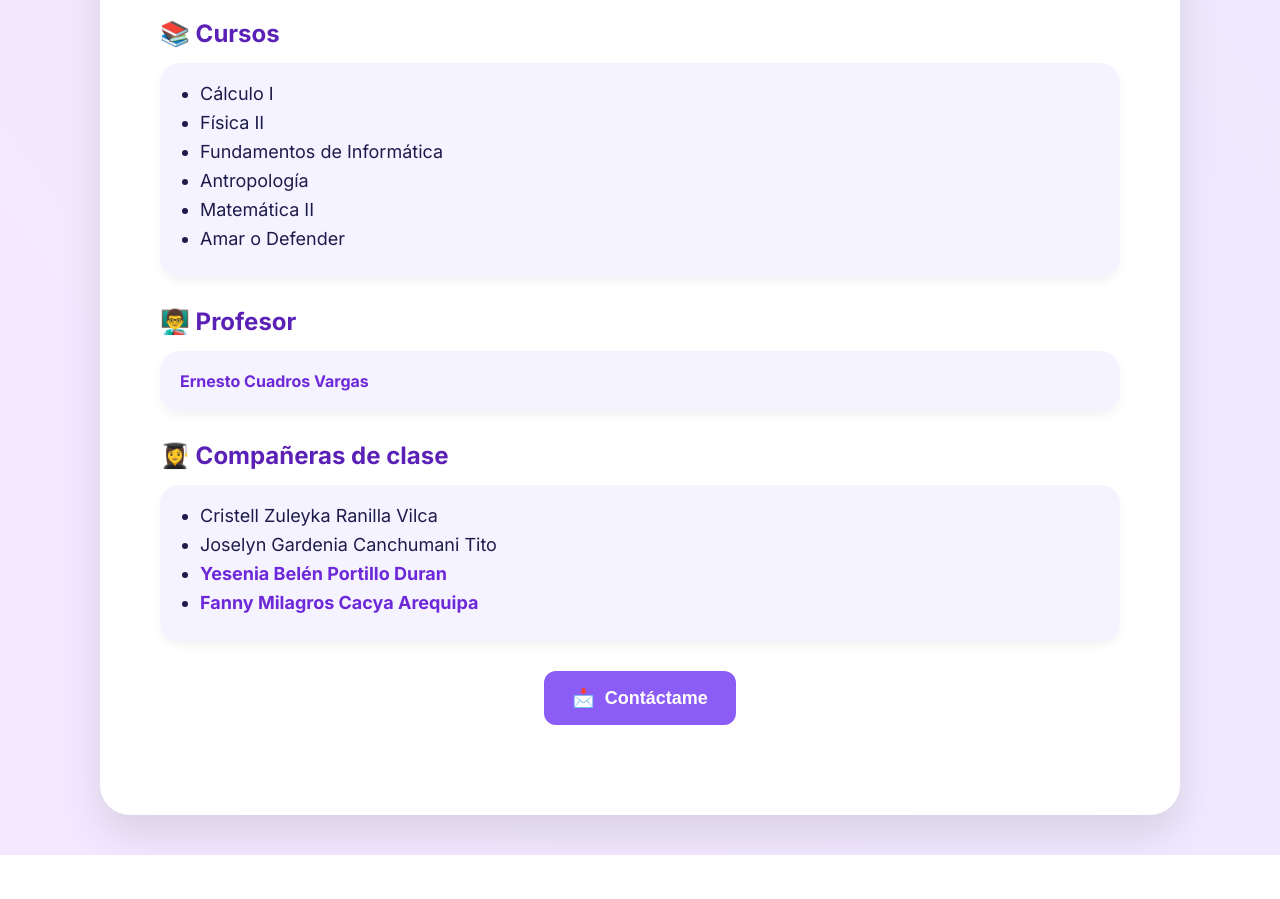
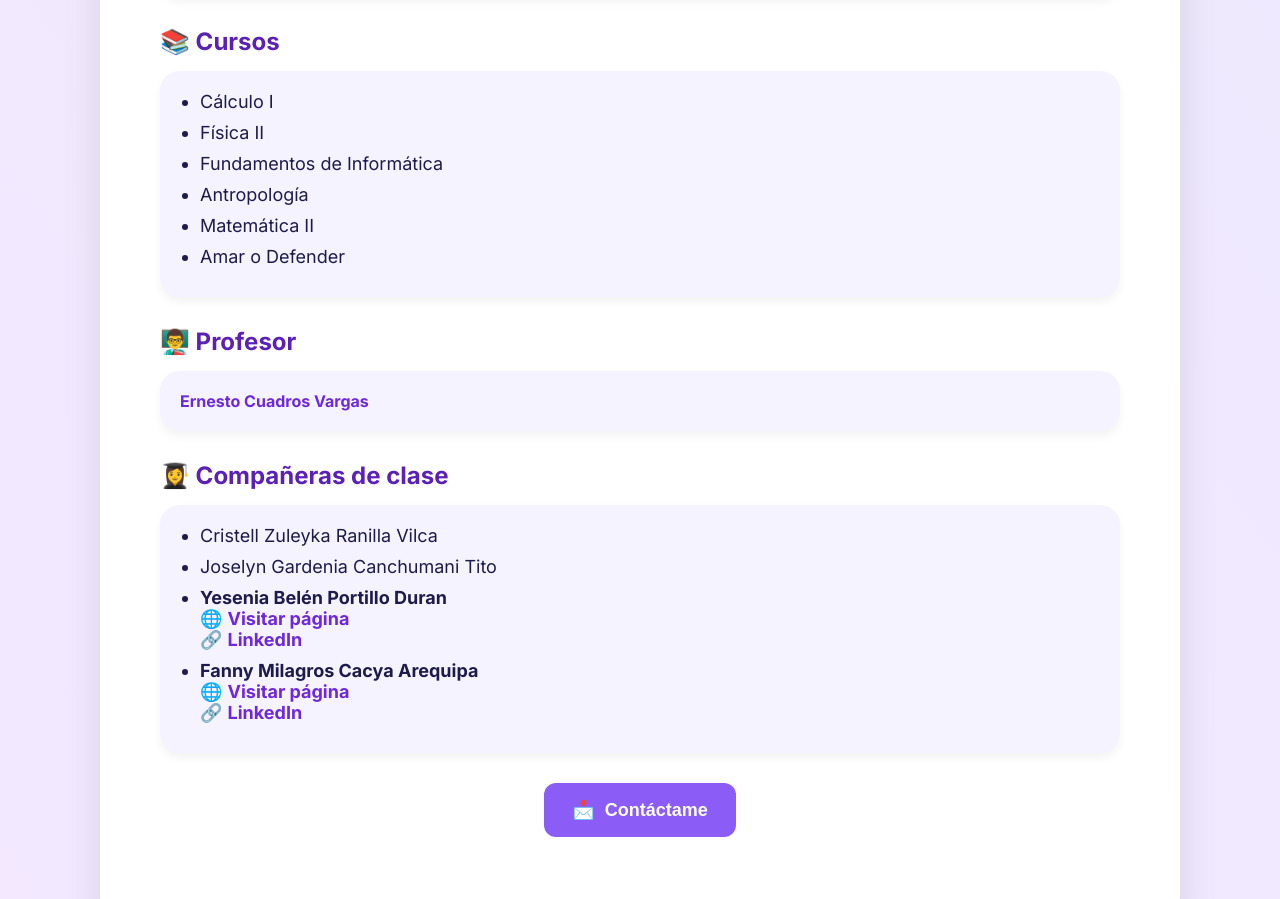
Before and after one commit to Kimberly230705/Kinverli-Masiel-Rodriguez-Escarza, a plain HTML site: page index.html in a window 1280 px wide. Shown: the part 832-1731 px from the top of the page. Before the commit the page ends 1687 px from the top, so only its background shows below. Drawn offline with Linux system fonts and the light colour scheme.

Commit message:
Update index.html

```diff
--- a/index.html
+++ b/index.html
@@ -57,7 +57,7 @@
     }
     li {
       font-size: 18px;
-      margin-bottom: 8px;
+      margin-bottom: 10px;
     }
     a {
       color: #6d28d9;
@@ -170,14 +170,14 @@
           <li>Cristell Zuleyka Ranilla Vilca</li>
           <li>Joselyn Gardenia Canchumani Tito</li>
           <li>
-            <a href="https://yeseniabpd.github.io/Yesenia-Bel-n-Portillo-Duran/" target="_blank">
-              Yesenia Belén Portillo Duran
-            </a>
+            <strong>Yesenia Belén Portillo Duran</strong><br>
+            🌐 <a href="https://yeseniabpd.github.io/Yesenia-Bel-n-Portillo-Duran/" target="_blank">Visitar página</a><br>
+            🔗 <a href="https://www.linkedin.com/in/yeseniabpd/" target="_blank">LinkedIn</a>
           </li>
           <li>
-            <a href="https://fannymca.github.io/Fanny-Milagros-Cacya-Arequipa-/" target="_blank">
-              Fanny Milagros Cacya Arequipa
-            </a>
+            <strong>Fanny Milagros Cacya Arequipa</strong><br>
+            🌐 <a href="https://fannymca.github.io/Fanny-Milagros-Cacya-Arequipa-/" target="_blank">Visitar página</a><br>
+            🔗 <a href="https://www.linkedin.com/in/fannymca/" target="_blank">LinkedIn</a>
           </li>
         </ul>
       </div>
```
